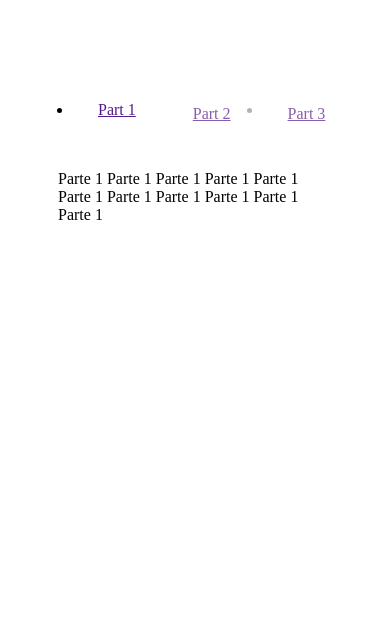
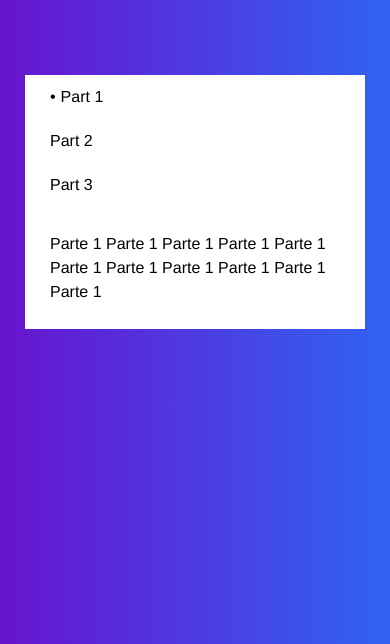
Before and after one commit to Satorcin/Pathfinder2e, a PHP site: page /Pathfinder.html in a window 390 px wide. Shown: the top 644 px of the page. Run offline with PHP 8.4, Linux system fonts and the light colour scheme.

Commit message:
Update style.css

```diff
--- a/style.css
+++ b/style.css
@@ -1,14 +1,37 @@
+* {
+  padding: 0;
+  margin: 0;
+  box-sizing: border-box;
+}
+
+ul {
+  list-style: none;
+}
+
+a {
+  text-decoration: none;
+  color: black;
+}
+
+body {
+  font: normal 16px/1.5 Helvetica, sans-serif;
+  background: linear-gradient(to right, #6814cd 0%, #3163f3 100%);
+}
+
 .tabs-container {
   max-width: 1000px;
   margin: 50px auto;
   padding: 25px;
 }
+
 .tabs {
   display: flex;
 }
+
 .tabs li:not(:last-child) {
   margin-right: 7px;
 }
+
 .tabs li a {
   display: block;
   position: relative;
@@ -19,11 +42,13 @@
   opacity: 0.7;
   transition: all 0.1s ease-in-out;
 }
+
 .tabs li.active a,
 .tabs li a:hover {
   opacity: 1;
   top: 0;
 }
+
 .tabs-content {
   position: relative;
   z-index: 2;
@@ -31,9 +56,44 @@
   border-radius: 0 4px 4px 4px;
   background: white;
 }
+
 .tabs-panel {
   display: none;
 }
+
 .tabs-panel.active {
   display: block;
 }
+
+.tabs-panel p + div {
+  margin-top: 15px;
+}
+
+@media screen and (max-width: 600px) {
+  .tabs {
+    flex-direction: column;
+  }
+
+  .tabs li {
+    width: 100%;
+  }
+
+  .tabs li:not(:last-child) {
+    margin-right: 0;
+  }
+
+  .tabs li a {
+    border-radius: 0;
+    opacity: 1;
+    top: 0;
+  }
+
+  .tabs li.active a::before {
+    content: "•";
+    padding-right: 5px;
+  }
+
+  .tabs-content {
+    border-radius: 0;
+  }
+}
```
